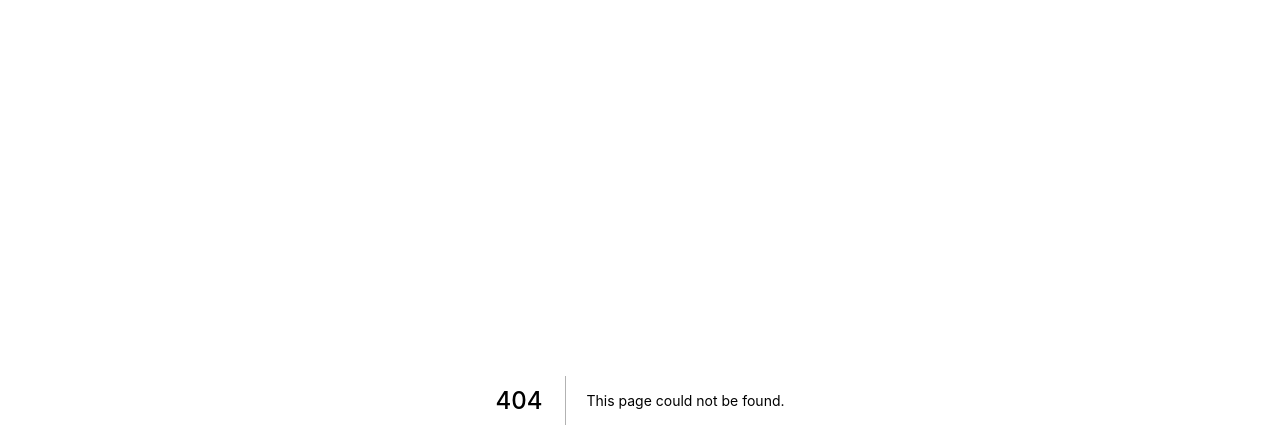
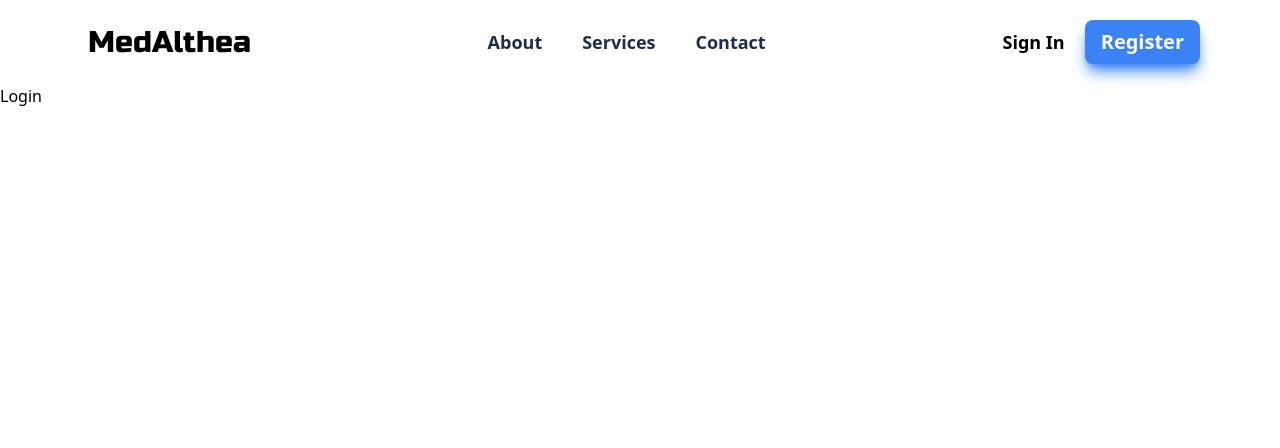
Before and after one commit to YadavGulshan/MedAlthea-Website, a Next.js app: page /signup in a window 1280 px wide. Before the commit this address had no page. Shown: the top 448 px of the page. Built offline with nearby package versions, Linux system fonts and the light colour scheme.

Commit message:
add 404 page, create login file

```diff
--- /dev/null
+++ b/components/Footer/footer.tsx
@@ -0,0 +1,12 @@
+import React from 'react'
+
+const Footer = () => {
+  return (
+    <footer className="h-fit bg-[#1D2B4F] text-white">
+      <section className="mx-auto h-full max-w-xs lg:max-w-6xl">
+        Footer under work
+      </section>
+    </footer>
+  )
+}
+export default Footer
--- a/components/Header/header.tsx
+++ b/components/Header/header.tsx
@@ -29,11 +29,15 @@ const HeaderComponent = () => {
         <div className=" my-2 mx-auto max-w-6xl px-4">
           <div className="flex justify-between">
             <div>
-              <a href="#" className="flex items-center py-4 px-2">
+              <Link
+                underline="none"
+                href="/"
+                className="flex items-center py-4 px-2"
+              >
                 <span className={`font-Russo text-3xl font-[550] text-black `}>
                   MedAlthea
                 </span>
-              </a>
+              </Link>
             </div>
             <div className="hidden items-center lg:flex ">
               {primaryMenuItem.map((item, index) =>
@@ -49,7 +53,7 @@ const HeaderComponent = () => {
               </a>
               <a
                 href="/register"
-                className="rounded-lg bg-blue-500 py-2 px-4 text-xl font-semibold text-white shadow-lg shadow-blue-500 transition duration-300 "
+                className="rounded-lg bg-blue-500 py-2 px-4 text-xl font-semibold text-white shadow-lg shadow-blue-500"
               >
                 Register
               </a>
--- /dev/null
+++ b/components/Login/index.tsx
@@ -0,0 +1,6 @@
+import React from 'react'
+
+const Login = () => {
+  return
+}
+export default Login
--- /dev/null
+++ b/layout/Main.tsx
@@ -0,0 +1,17 @@
+import Head from 'next/head'
+import HeaderComponent from '../components/Header/header'
+
+const Main = ({ children, title = 'MedAlthea' }) => {
+  return (
+    <div className="app-main">
+      <Head>
+        <title>{title}</title>
+      </Head>
+
+      <HeaderComponent />
+
+      <main>{children}</main>
+    </div>
+  )
+}
+export default Main
--- a/package.json
+++ b/package.json
@@ -13,7 +13,8 @@
     "@mui/material": "^5.4.4",
     "next": "latest",
     "react": "^17.0.2",
-    "react-dom": "^17.0.2"
+    "react-dom": "^17.0.2",
+    "react-hook-form": "^7.27.1"
   },
   "devDependencies": {
     "@types/node": "17.0.4",
--- /dev/null
+++ b/pages/404.jsx
@@ -0,0 +1,22 @@
+import { Link } from '@mui/material'
+import Main from '../layout/Main'
+const ErrorPage = () => (
+  <Main>
+    <section className="h-[88vh] bg-white">
+      <div className="my-2 mx-auto flex h-full w-2/3 max-w-6xl flex-col items-center justify-center px-4">
+        <h1 className="text-8xl font-bold text-zinc-700">Error 404</h1>
+        <p className="text-lg font-semibold text-neutral-400">
+          Woops. Looks like this page doesn&apos;t exist
+        </p>
+        <Link
+          href="/"
+          underline="none"
+          className="m-10 rounded-lg bg-blue-500 py-2 px-4 text-xl font-semibold text-white shadow-lg shadow-blue-500"
+        >
+          Go to home
+        </Link>
+      </div>
+    </section>
+  </Main>
+)
+export default ErrorPage
--- a/pages/_app.tsx
+++ b/pages/_app.tsx
@@ -1,5 +1,4 @@
 import '../styles/globals.css'
-// import '../styles/header.css'
 import type { AppProps } from 'next/app'
 
 function MyApp({ Component, pageProps }: AppProps) {
--- a/pages/index.tsx
+++ b/pages/index.tsx
@@ -1,22 +1,16 @@
 import type { NextPage } from 'next'
-import Head from 'next/head'
 import HeaderComponent from '../components/Header/header'
 import IntroPage from '../components/intropage/intropage'
 import Overview from '../components/Overview/overview'
-
+import Footer from '../components/Footer/footer'
+import Main from '../layout/Main'
 const Home: NextPage = () => {
   return (
-    <div>
-      <Head>
-        <title>MedAlthea</title>
-      </Head>
-
-      <main>
-        <HeaderComponent />
-        <IntroPage />
-        <Overview />
-      </main>
-    </div>
+    <Main>
+      <IntroPage />
+      <Overview />
+      <Footer />
+    </Main>
   )
 }
 
--- /dev/null
+++ b/pages/signup.tsx
@@ -0,0 +1,9 @@
+import Main from '../layout/Main'
+const SignUp = () => {
+  return (
+    <Main>
+      <>Login</>
+    </Main>
+  )
+}
+export default SignUp
```
Also changed, not shown: 2 other files (tests, documents, lock files or other folders).
